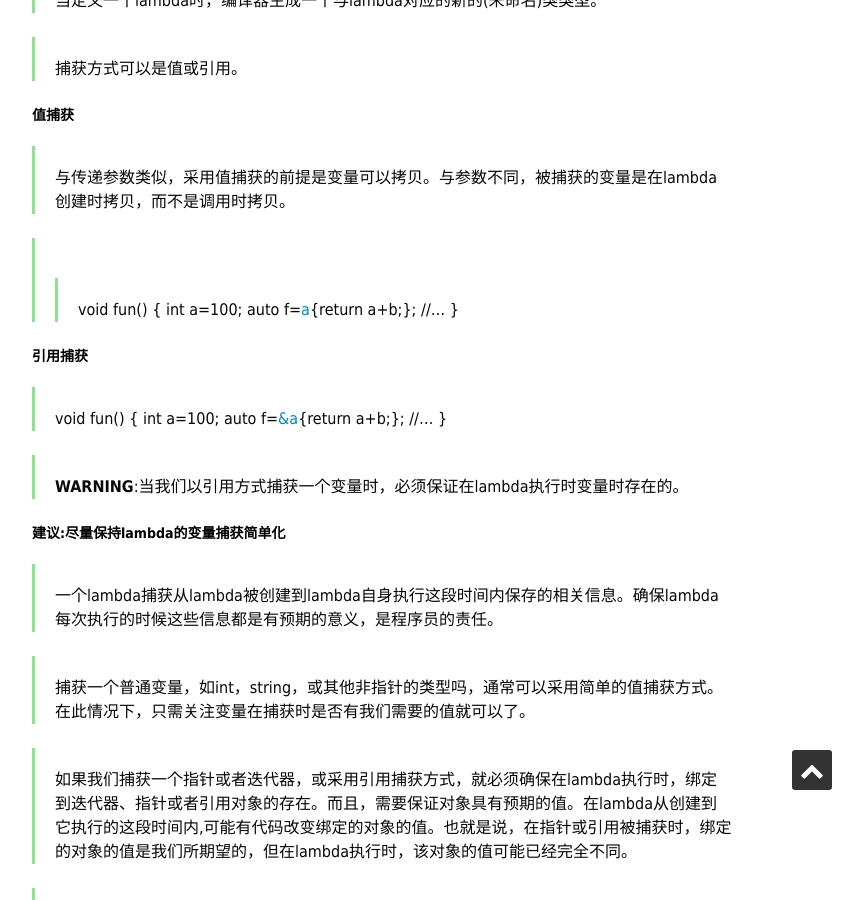
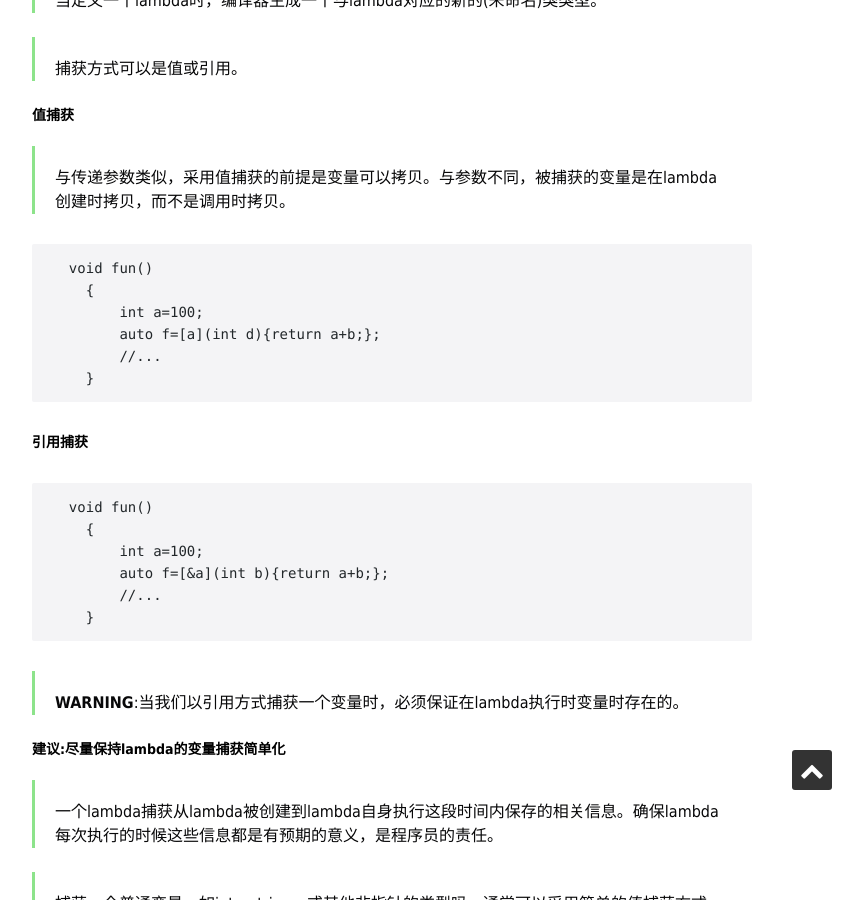
Before and after one commit to Xesian/Xesian, a Jekyll site: the page built from _posts/2015-04-06-Lambda介绍.markdown, in a window 1280 px wide and 900 px high, scrolled down 2254 px. Shown: the whole window, without its empty margins (248-1111 px from the left). Built offline with Jekyll 4.4.1, drawn with Linux system fonts in a browser that asks for light colours; nearby versions of some CDN libraries; some web fonts are replaced; comment, search, counter and statistics services are not loaded; some of the changed text lies outside the part shown.

Commit message:
xesin commit

```diff
--- a/_posts/2015-04-06-Lambda介绍.markdown
+++ b/_posts/2015-04-06-Lambda介绍.markdown
@@ -68,21 +68,25 @@ keywords: lambda predicate
 
 > 与传递参数类似，采用值捕获的前提是变量可以拷贝。与参数不同，被捕获的变量是在lambda创建时拷贝，而不是调用时拷贝。
 
->>  void fun()
+<pre name="colorcode" class="js">
+  void fun()
     {
-         int a=100;
-         auto f=[a](int d){return a+b;};
-         //...
+        int a=100;
+        auto f=[a](int d){return a+b;};
+        //...
     }
+</pre>
 
 ######**引用捕获**
 
->   void fun()
+<pre name="colorcode" class="js">
+  void fun()
     {
-         int a=100;
-         auto f=[&a](int b){return a+b;};
-         //...
+        int a=100;
+        auto f=[&a](int b){return a+b;};
+        //...
     }
+</pre>
 
 > **WARNING**:当我们以引用方式捕获一个变量时，必须保证在lambda执行时变量时存在的。
 
@@ -121,12 +125,15 @@ keywords: lambda predicate
 
 > 如果我们希望能改变一个被捕获的变量的值，就必须在参数列表之后加上mutable。因此，可变lambda可能省略参数列表：
 
->   void fun3()
+<pre name="colorcode" class="js">
+   void fun3()
     {
         int v1=42;
         auto f=[v1]()mutbale{return ++v1;};
         //...
     }
+
+</pre>
 
 > 一个引用捕获的变量是否可以修改依赖于此引用指向的是一个const类型还是一个非const类型。
 
```
